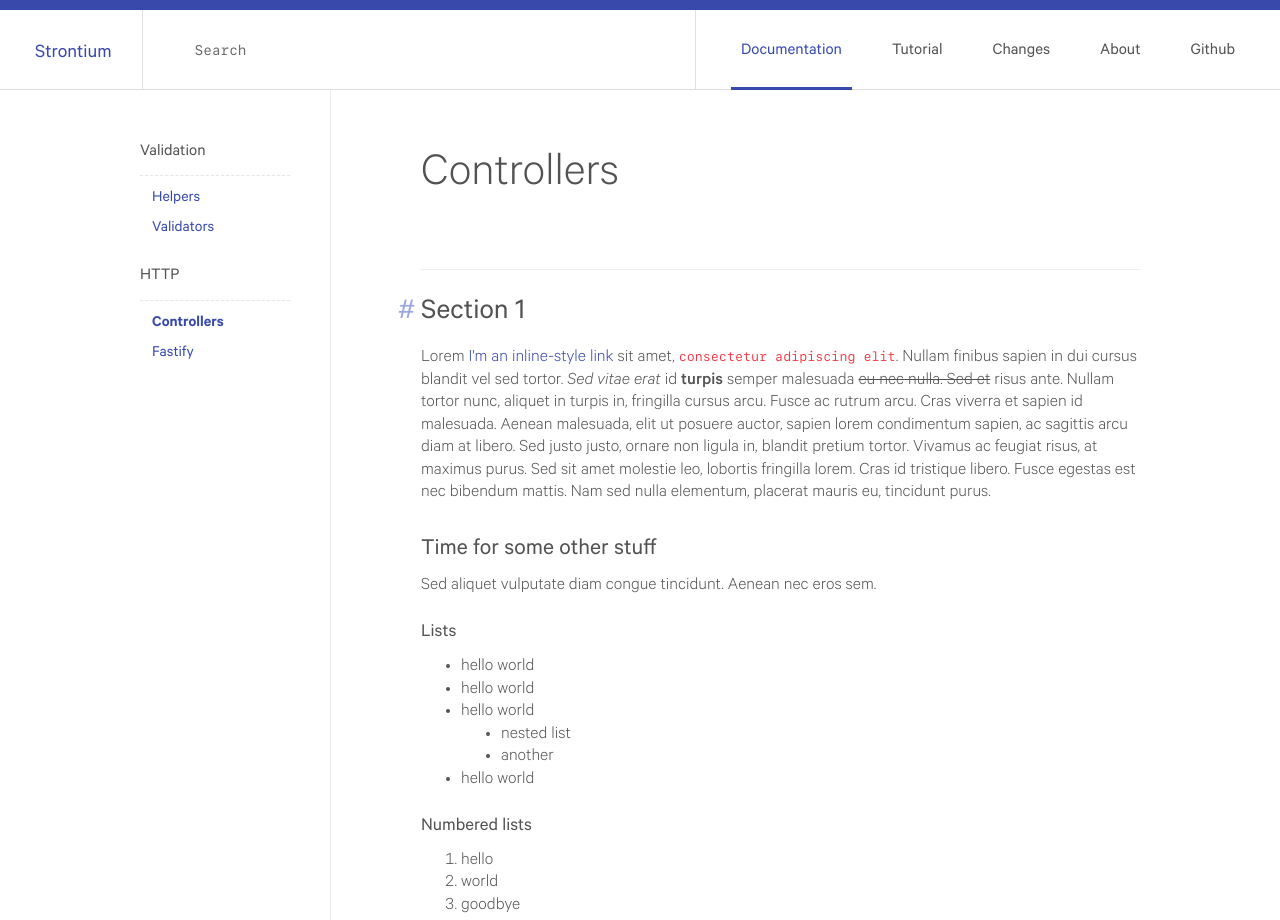
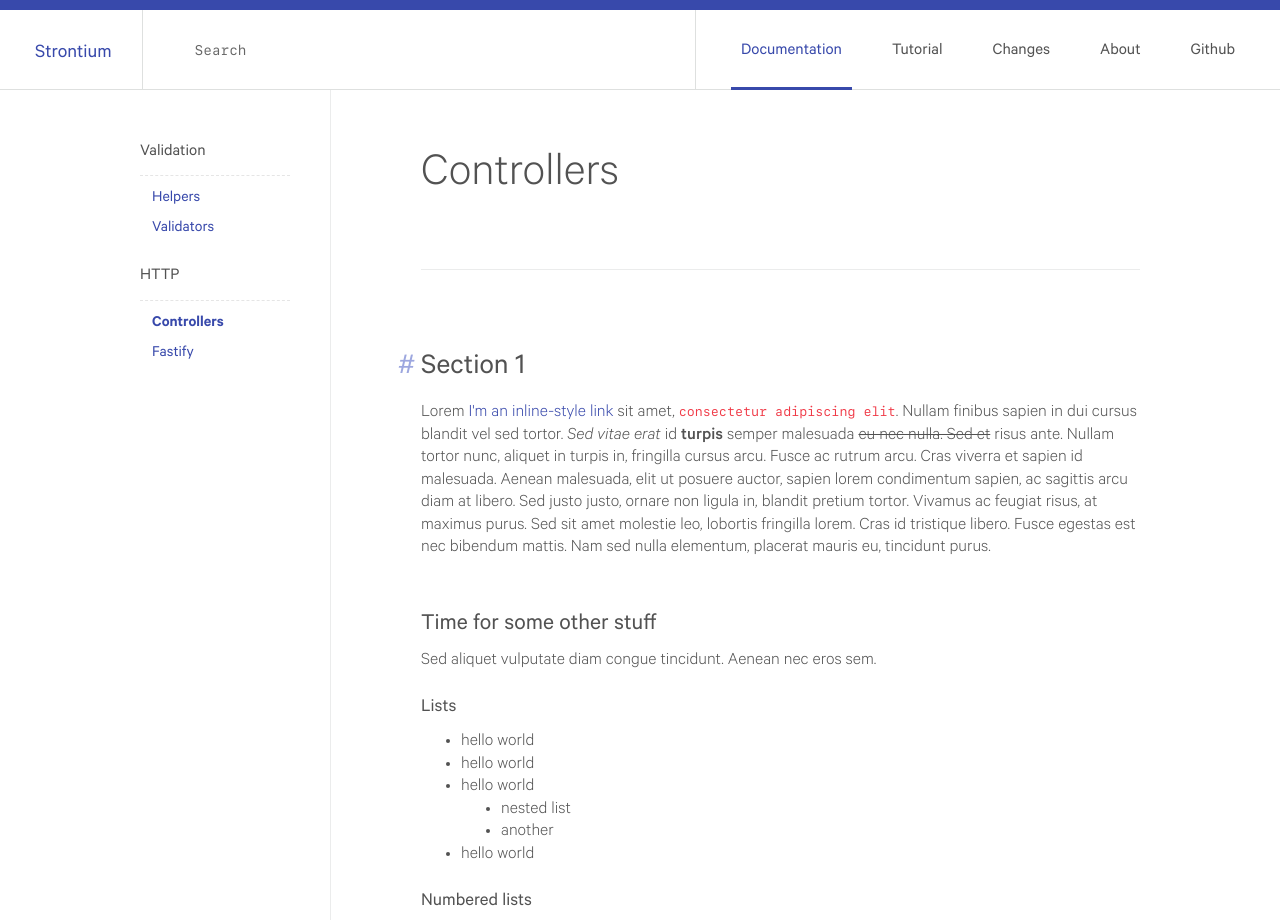
Before and after one commit to StrontiumJS/Documentation, a Gatsby site: page /reference/http/controllers/ in a window 1280 px wide. Shown: the top 920 px of the page. Built offline with nearby package versions, Linux system fonts and the light colour scheme; Gatsby itself is replaced by a stand-in of ours; some packages are replaced by stand-ins of ours; some icons are missing.

Commit message:
Better anchor jumping

```diff
--- a/src/templates/reference.module.scss
+++ b/src/templates/reference.module.scss
@@ -74,7 +74,8 @@
     h2 {
       font-size: 30px;
       font-weight: 400;
-      margin: 55px 0 15px;
+      margin: 0 0 15px;
+      padding-top: 55px;
       position: relative;
 
       &:first-of-type {
@@ -92,7 +93,7 @@
     h3 {
       font-size: 24px;
       font-weight: 400;
-      margin-top: 30px;
+      padding-top: 30px;
       margin-bottom: 10px;
     }
 
```
